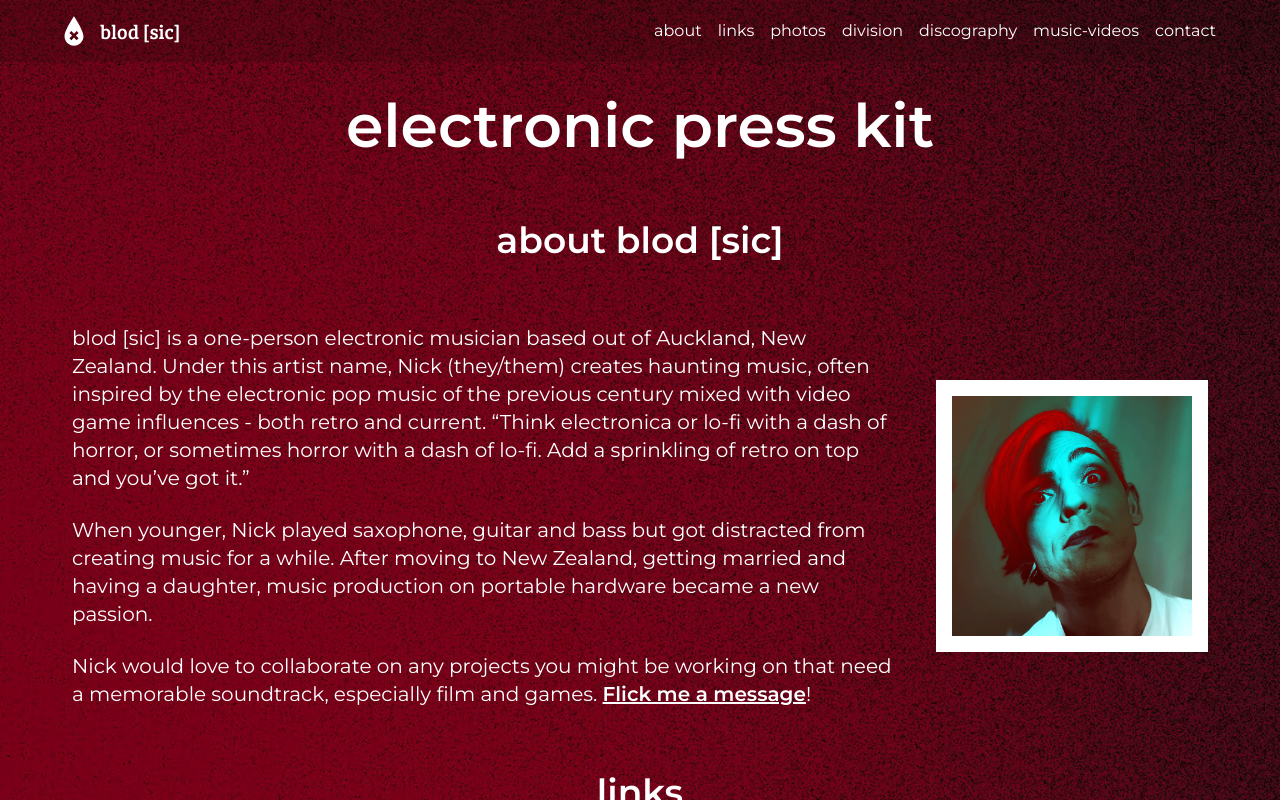
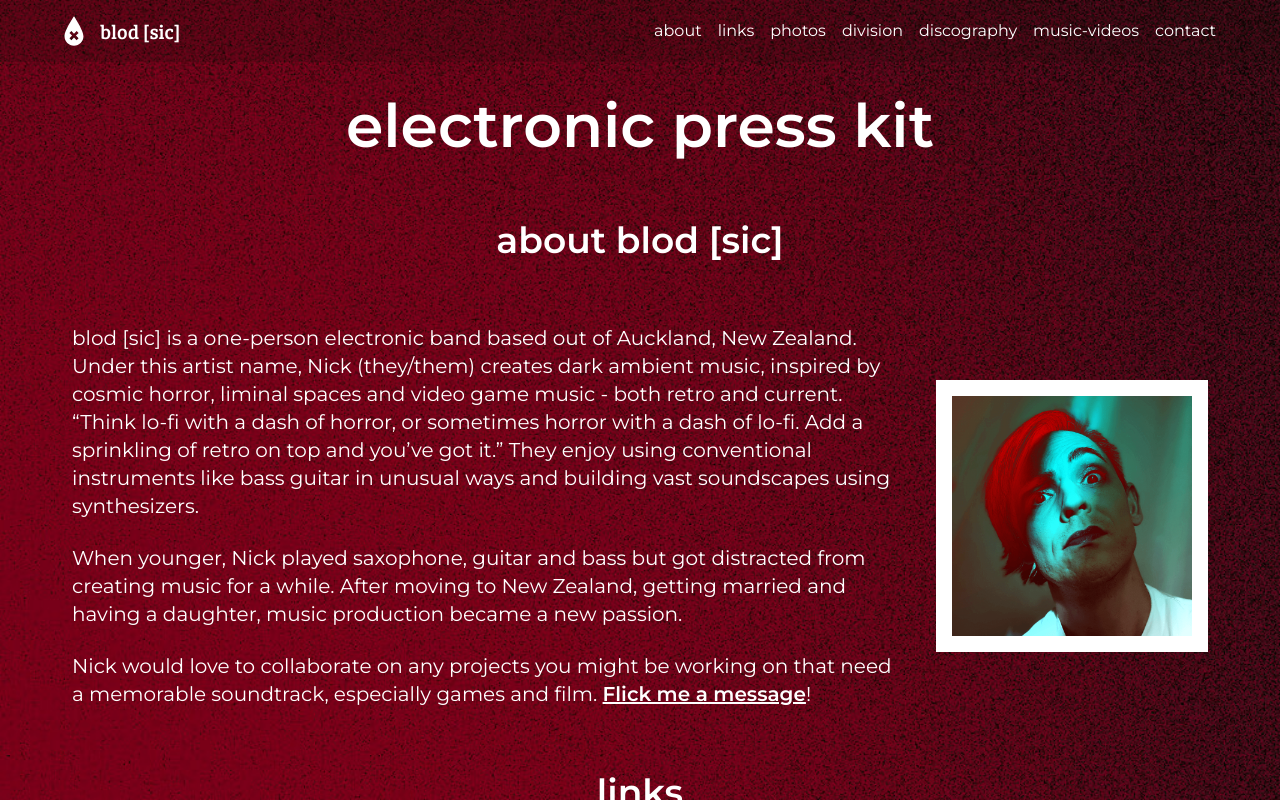
Before and after one commit to Cryptacular/blod-sic, a Next.js app: page /electronic-press-kit in a window 1280 px wide. Shown: the top 800 px of the page. Built offline with nearby package versions, Linux system fonts and the light colour scheme.

Commit message:
Update About Me section

```diff
--- a/src/components/electronic-press-kit/AboutBlodSicSection.tsx
+++ b/src/components/electronic-press-kit/AboutBlodSicSection.tsx
@@ -20,26 +20,27 @@ export default function HeroSection() {
           <div className="flex w-full flex-col md:flex-row gap-10 items-center justify-between text-center md:text-left">
             <div className="flex flex-col gap-6">
               <p>
-                blod [sic] is a one-person electronic musician based out of
+                blod [sic] is a one-person electronic band based out of
                 Auckland, New Zealand. Under this artist name, Nick (they/them)
-                creates haunting music, often inspired by the electronic pop
-                music of the previous century mixed with video game influences -
-                both retro and current. “Think electronica or lo-fi with a dash
-                of horror, or sometimes horror with a dash of lo-fi. Add a
-                sprinkling of retro on top and you’ve got it.”
+                creates dark ambient music, inspired by cosmic horror, liminal
+                spaces and video game music - both retro and current. “Think
+                lo-fi with a dash of horror, or sometimes horror with a dash of
+                lo-fi. Add a sprinkling of retro on top and you’ve got it.” They
+                enjoy using conventional instruments like bass guitar in unusual
+                ways and building vast soundscapes using synthesizers.
               </p>
 
               <p>
                 When younger, Nick played saxophone, guitar and bass but got
                 distracted from creating music for a while. After moving to New
                 Zealand, getting married and having a daughter, music production
-                on portable hardware became a new passion.
+                became a new passion.
               </p>
 
               <p>
                 Nick would love to collaborate on any projects you might be
-                working on that need a memorable soundtrack, especially film and
-                games.{" "}
+                working on that need a memorable soundtrack, especially games
+                and film.{" "}
                 <Link className="underline font-bold" href="#contact">
                   Flick me a message
                 </Link>
```
